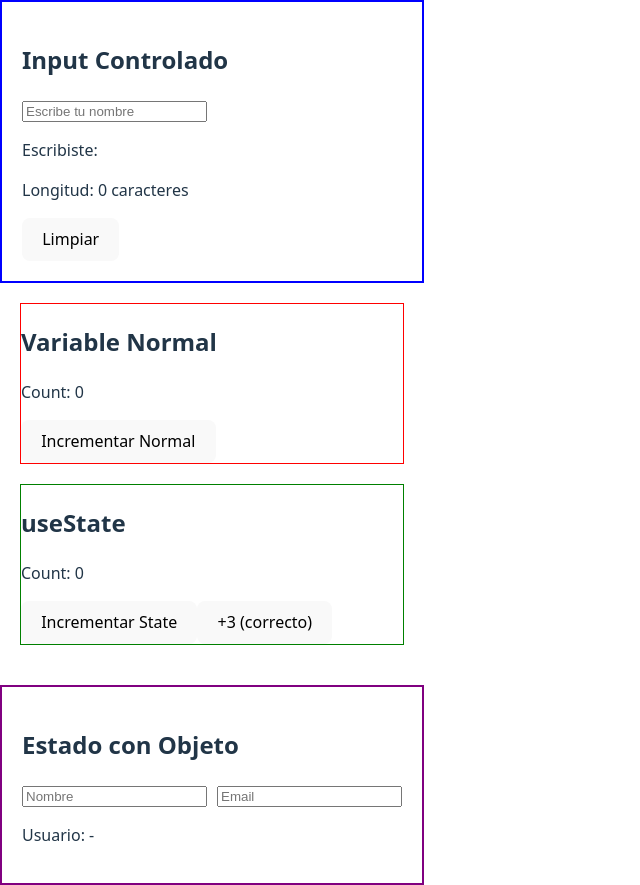
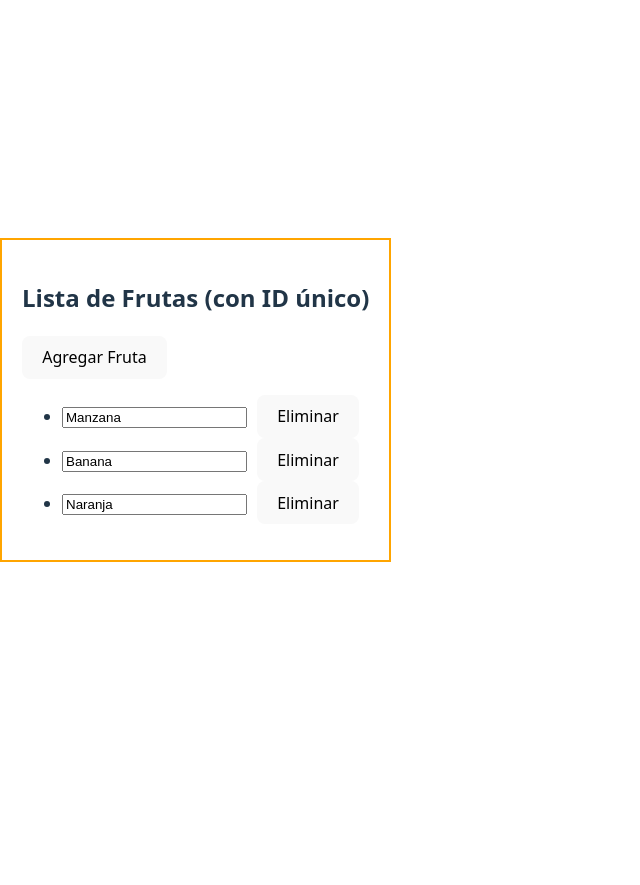
Before and after one commit to sebastianp22/Learning-Code, a React (Vite) app in the folder Proyecto-React/primer-componente/: page / in a window 1280 px wide. Shown: the whole page, without its empty margins (0-640 px from the left). After the commit the page ends 800 px from the top, so only its background shows below. Built offline with nearby package versions, Linux system fonts and the light colour scheme.

Commit message:
feat: Day 4 Block 1 - map and key fundamentals

```diff
--- a/Proyecto-React/primer-componente/src/App.jsx
+++ b/Proyecto-React/primer-componente/src/App.jsx
@@ -1,13 +1,12 @@
-import StateBasics from "./Components/StateBasics";
-import { FormWithState, UserProfile } from "./Components/FormWithState";
+//import StateBasics from "./Components/StateBasics";
+//import { FormWithState, UserProfile } from "./Components/FormWithState";
+import ListsBasics from "./Components/ListsBasics";
 
 // Componente principal de la aplicación
 function App() {
   return (
     <div>
-      <FormWithState />
-      <StateBasics />
-      <UserProfile />
+       <ListsBasics />
     </div>
   );
 }
--- /dev/null
+++ b/Proyecto-React/primer-componente/src/Components/ListsBasics.jsx
@@ -0,0 +1,42 @@
+import { useState } from 'react';
+
+function ListsBasics() {
+  const [fruits, setFruits] = useState([
+{id:1, name:'Manzana'},
+{id:2, name:'Banana'},
+{id:3, name:'Naranja'}
+  ]);
+
+  const addFruit = () => {
+    const newFruit = prompt('Ingrese una nueva fruta:');
+    if (newFruit) {
+      const newId = Math.max(...fruits.map(f => f.id)) + 1; // Generar un nuevo ID único
+      setFruits([...fruits, { id: newId, name: newFruit }]);
+    }
+  };
+
+  const removeFruit = (idToRemove) => {
+    setFruits(fruits.filter(fruit => fruit.id !== idToRemove));
+  };
+
+ return (
+  <div style={{ padding: '20px', border: '2px solid orange' }}>
+    <h2>Lista de Frutas (con ID único)</h2>
+    <button onClick={addFruit}>Agregar Fruta</button>
+    <ul>
+   {fruits.map((fruit) => (
+  <li key={fruit.id}>
+    <input
+    type="text"
+    defaultValue={fruit.name}
+    style={{ marginRight: '10px' }}
+    />
+    <button onClick={() => removeFruit(fruit.id)}>Eliminar</button>
+  </li>
+))}
+    </ul>
+  </div>
+ );
+}
+
+export default ListsBasics;
```
Also changed, not shown: Proyecto-React/primer-componente/src/dia4-respuestas.md (added, +85 -0 lines).
